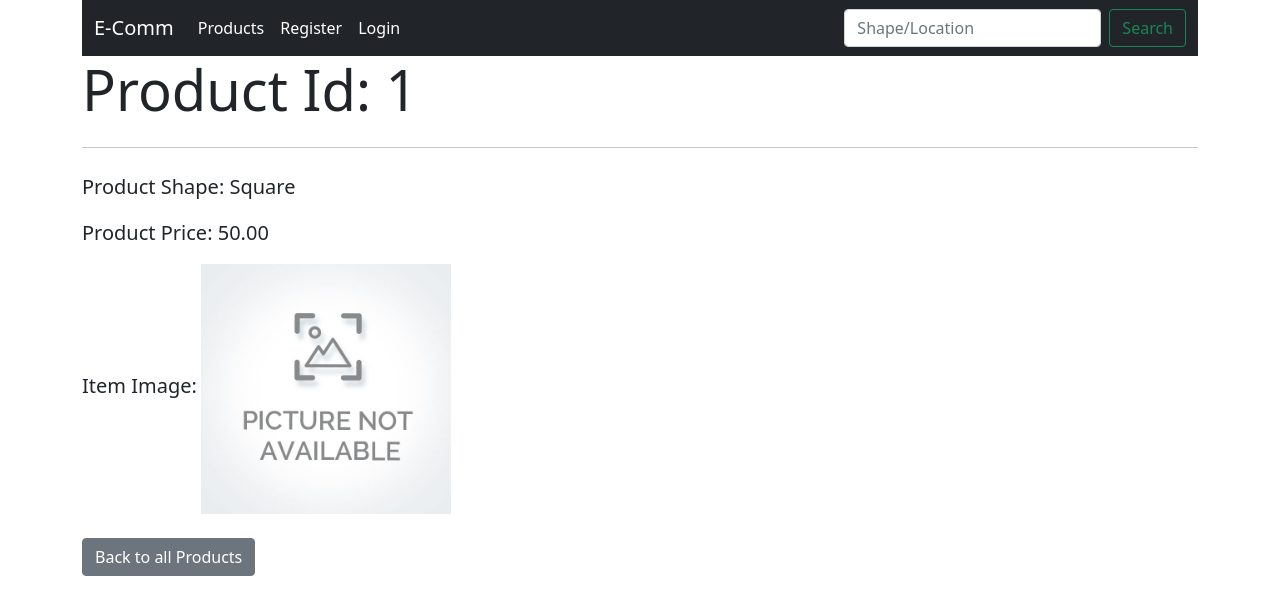
After one commit to Chirag-Django/nonstopio_assignment, a Django app: page /product_details/1/ in a window 1280 px wide. The commit adds this page. Shown: the top 615 px of the page. Run offline with Django 3.2, Linux system fonts and the light colour scheme; data comes from the database, SQL or seed files in the repository; both versions use the stored data as it was after the commit.

Commit message:
added search functionality

```diff
--- /dev/null
+++ b/products/templates/product_details.html
@@ -0,0 +1,28 @@
+{% extends 'base.html' %}
+{% load static %}
+{% block title %}Products{% endblock title %}
+
+{% block content %}
+
+    <div class="container">
+        {% if product_details %}
+        <div class="jumbotron jumbotron-fluid">
+
+                <h1 class="display-4">Product Id: {{product_details.id}} <br></h1>
+                <hr class="my-4">
+                <p class="lead">Product Shape: {{product_details.product_shape}} <br></p>
+                <strong><p class="lead">Product Price: {{product_details.product_price}} <br></p></strong>
+                <span class="lead">Item Image:</span> <img style="width: 250px; height: 250px" src="{% static 'images/image-not-available.jpg'%}" alt="No Image Found">
+            <br>
+        </div>
+        <br>
+        {% endif %}
+                {% if message %}
+                <h3>{{message}}</h3>
+                {% endif %}
+        </div>
+        <div class="container">
+            <a href="{% url 'product_list' %}" class="btn btn-secondary">Back to all Products</a>
+        </div>
+
+{% endblock content%}
--- a/products/templates/product_list.html
+++ b/products/templates/product_list.html
@@ -13,9 +13,9 @@
                             <h5 class="card-title">Product Id: {{product.id}}</h5>
                             <h6 class="card-subtitle mb-2 text-muted">Product Shape: {{product.product_shape}}</h6>
                             <h6 class="card-subtitle mb-2 text-muted">Product Size: {{product.product_size}}</h6>
-                              <h6 class="card-subtitle mb-2 text-muted">Product Price: {{product.product_location}}</h6>
+                              <h6 class="card-subtitle mb-2 text-muted">Product Location: {{product.product_location}}</h6>
                             <h6 class="card-subtitle mb-2 text-muted"><strong>Product Price: Rs.{{product.product_price}}/-</strong></h6>
-                              <button class="btn btn-primary btn-sm">Details</button>
+                              <a href="{% url 'product_details' id=product.id %}" class="btn btn-primary btn-sm">Details</a>
                           </div>
                         </div>
 
--- a/products/urls.py
+++ b/products/urls.py
@@ -1,6 +1,9 @@
 from django.urls import path
-from .views import product_list
+from .views import product_list,product_details,index,search_products
 
 urlpatterns = [
-    path('product_list/',product_list,name='product_list')
+    path('home/',index,name='home'),
+    path('product_list/',product_list,name='product_list'),
+    path('product_details/<int:id>/',product_details,name='product_details'),
+    path('search/',search_products,name='search_products'),
 ]
--- a/products/views.py
+++ b/products/views.py
@@ -1,15 +1,18 @@
 from django.shortcuts import render
 from .models import Product
 from django.http import Http404
+from django.db.models import Q
 
 # Create your views here.
 
+def index(request):
+    return render(request,'index.html')
 
 def product_list(request):
     products = Product.objects.all()
     return render(request,'product_list.html',{'all_products':products})
 
-def productDetails(request,id):
+def product_details(request,id):
     global message
     try:
         product_details = Product.objects.get(pk=id)
@@ -19,3 +22,11 @@ def productDetails(request,id):
     except Product.DoesNotExist:
         raise Http404("Product Doesnot Exists")
     return render(request,'product_details.html',{'product_details': product_details,'message': message})
+
+def search_products(request):
+    search_product = request.GET.get('q')
+    if search_product:
+        products = Product.objects.filter(Q(product_shape__icontains=search_product)|Q(product_location__icontains=search_product))
+    else:
+        products = Product.objects.none()
+    return render(request,'product_list.html',{'all_products':products,'search_product':search_product})
--- a/static/css/styles.css
+++ /dev/null
@@ -1,3 +0,0 @@
-.help_text{
-    display: none;
- }
--- a/templates/base.html
+++ b/templates/base.html
@@ -12,7 +12,7 @@
   <div class="container">
       <nav class="navbar navbar-expand-lg navbar-dark bg-dark">
   <div class="container-fluid">
-    <a class="navbar-brand" href="#">E-Comm</a>
+    <a class="navbar-brand" href="{% url 'home' %}">E-Comm</a>
     <button class="navbar-toggler" type="button" data-bs-toggle="collapse" data-bs-target="#navbarSupportedContent" aria-controls="navbarSupportedContent" aria-expanded="false" aria-label="Toggle navigation">
       <span class="navbar-toggler-icon"></span>
     </button>
@@ -21,9 +21,7 @@
         <li class="nav-item">
           <a class="nav-link active" aria-current="page" href="{% url 'product_list' %}">Products</a>
         </li>
-        <li class="nav-item">
-          <a class="nav-link active" aria-current="page"  href="{% url 'users:register' %}">Register</a>
-        </li>
+
         {% if request.user.is_authenticated %}
         <li class="nav-item">
           <a class="nav-link active" aria-current="page"  href="{% url 'users:logout' %}">Logout</a>
@@ -32,14 +30,17 @@
           <a class="nav-link active" aria-current="page"  href="{% url 'users:update_profile' %}">Update Profile</a>
         </li>
         {% else %}
+        <li class="nav-item">
+          <a class="nav-link active" aria-current="page"  href="{% url 'users:register' %}">Register</a>
+        </li>
                 <li class="nav-item">
           <a class="nav-link active" aria-current="page"  href="{% url 'users:login' %}">Login</a>
         </li>
         {%endif%}
 
       </ul>
-      <form class="d-flex">
-        <input class="form-control me-2" type="search" placeholder="Search" aria-label="Search">
+      <form class="d-flex" action="{% url 'search_products' %}">
+        <input class="form-control me-2" type="search" name="q" placeholder="Shape/Location" aria-label="Search">
         <button class="btn btn-outline-success" type="submit">Search</button>
       </form>
     </div>
--- a/users/templates/logout.html
+++ b/users/templates/logout.html
@@ -6,7 +6,7 @@
             <h3>You have Successfully Logged Out!</h3>
             </div>
             <div class="container">
-                <a href="{% url 'users:login' %}"><button type="submit" class="btn btn-info col-lg-3 mt-4">Click Here To Login Again!</button></a>
+                <a href="{% url 'users:login' %}"><button type="submit" class="btn btn-primary col-lg-3 mt-4">Click Here To Login Again!</button></a>
             </div>
 
 
```
Also changed, not shown: products/templates/index.html (added, +16 -0 lines), db.sqlite3, static/images/image-not-available.jpg (added).
